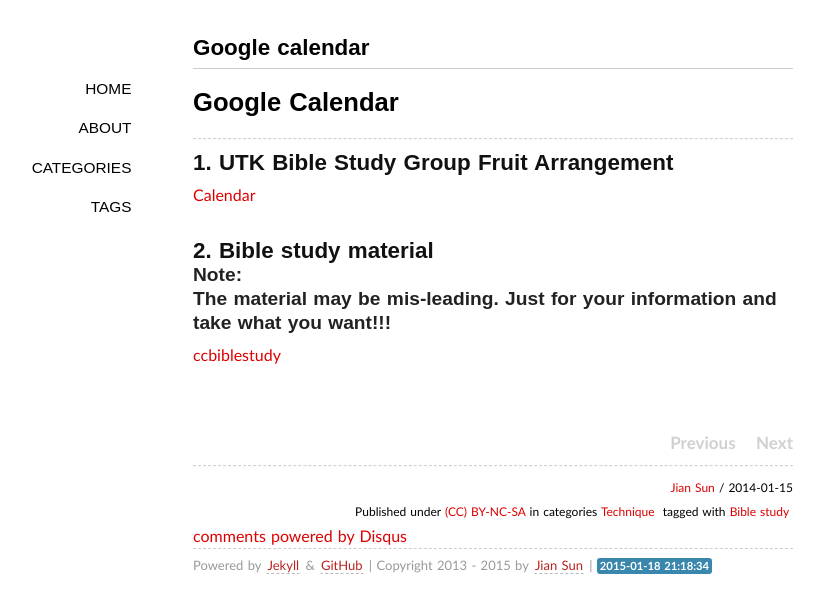
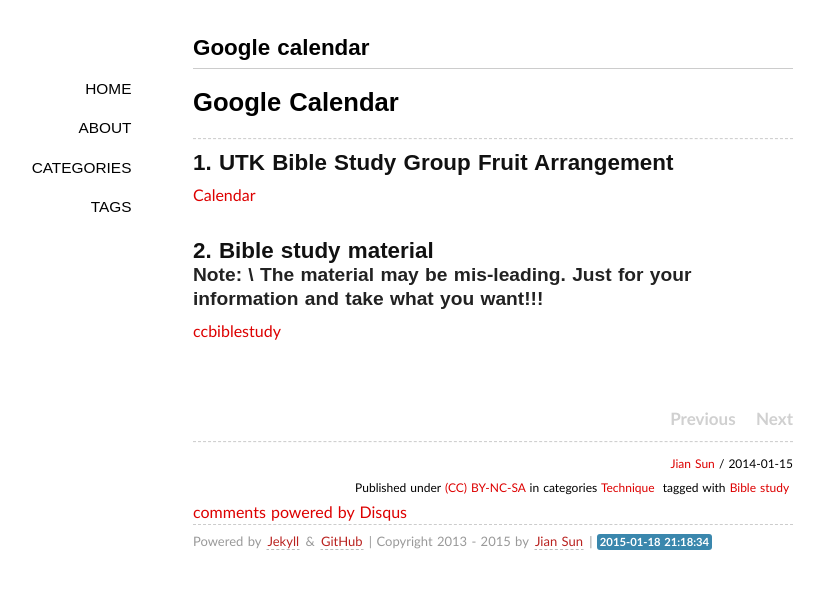
Before and after one commit to sjsprecious/sjsprecious.github.io, a Jekyll site: the page built from _posts/2014-01-15-Google-calendar.md, in a window 1280 px wide. Shown: the top 613 px of the page, without its empty margins (147-971 px from the left). Built offline with Jekyll 4.4.1, drawn with Linux system fonts in a browser that asks for light colours; some web fonts are replaced; comment, search, counter and statistics services are not loaded.

Commit message:
add space 1

```diff
--- a/_posts/2014-01-15-Google-calendar.md
+++ b/_posts/2014-01-15-Google-calendar.md
@@ -19,6 +19,6 @@
 
 ## 2. Bible study material
 
-### **Note:** <br>The material may be mis-leading. Just for your information and take what you want!!!
+### **Note:** \ The material may be mis-leading. Just for your information and take what you want!!!
 
 [ccbiblestudy](http://www.ccbiblestudy.org/index-T.htm)
```
